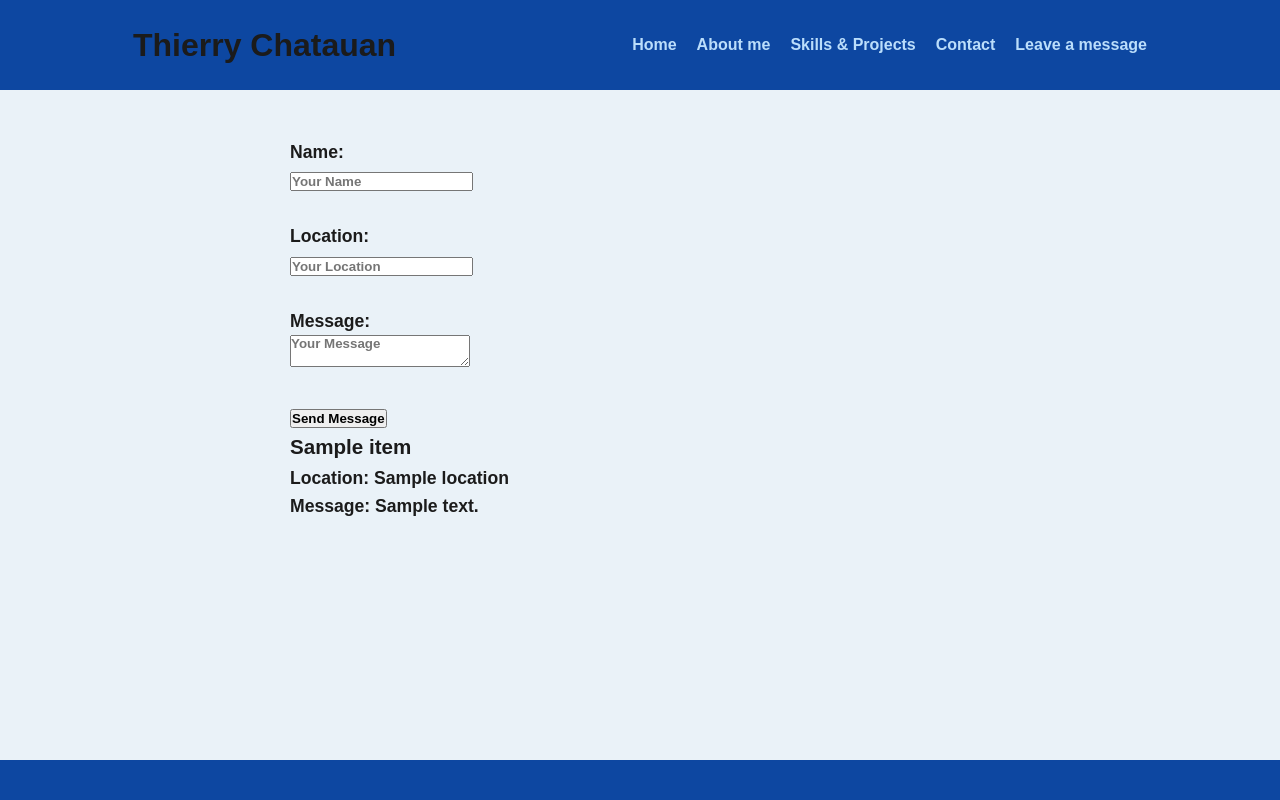
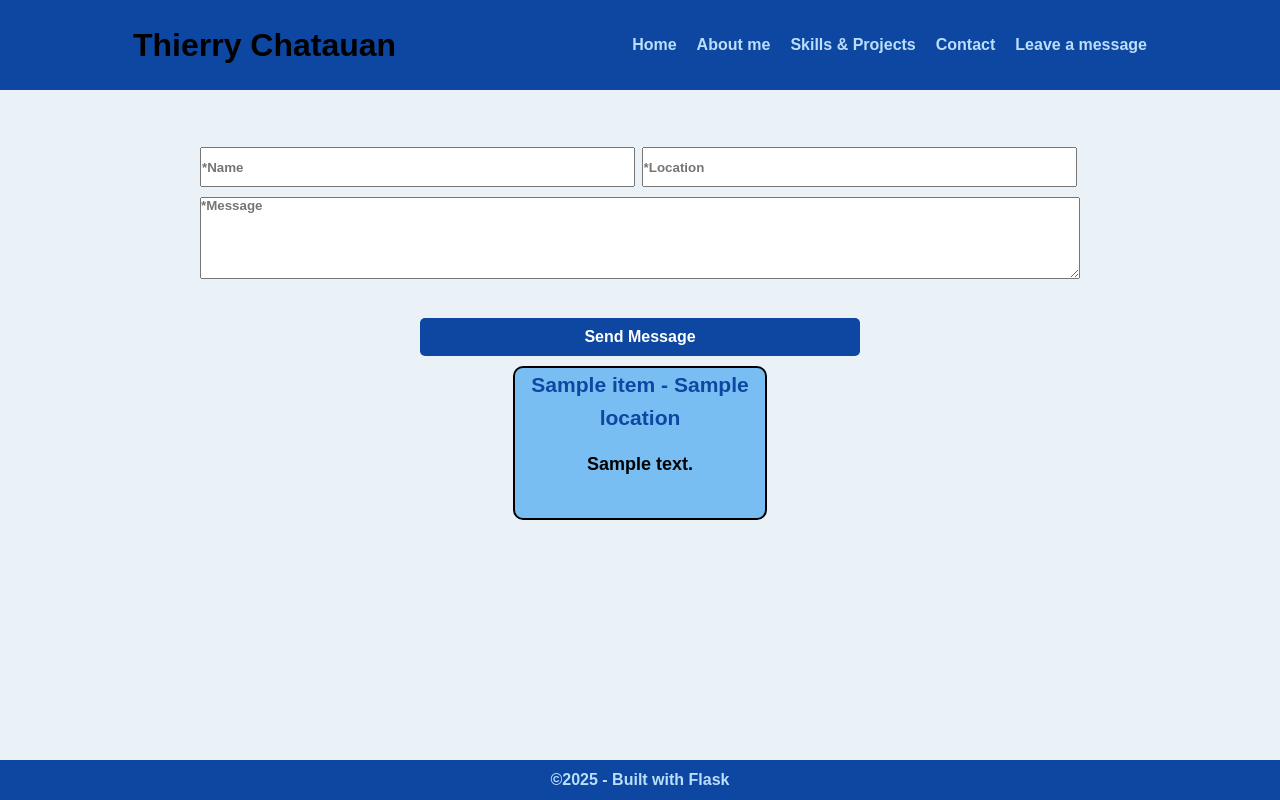
Before and after one commit to thierry-chatauan/python_project, a Flask app: page /leaveamessage in a window 1280 px wide. Run offline with Flask 3, Linux system fonts and the light colour scheme; a database or web service that is not in the repository returns one stand-in record (values such as "Sample title"); data that the repository does not hold is empty.

Commit message:
Finishing css and checking for updates

```diff
--- a/app.py
+++ b/app.py
@@ -15,21 +15,44 @@ def aboutme():
 
 @app.route('/contact')
 def contact():
-    return render_template('contact.html')
+    contact_list = [
+        {
+        "social_media":"GitHub",
+        "link_of_social_media": "https://github.com/thierry-chatauan",
+        "icon": "github-icon.png"
+    },
+    {
+        "social_media":"LinkedIn",
+        "link_of_social_media": "https://ie.linkedin.com/in/thycbs",
+        "icon": "icons8-linkedin-50.png"
+    }
+    ]
+
+    return render_template('contact.html', contact_list = contact_list)
 
 @app.route('/skillsandprojects')
 def skillsandprojects():
     skills_data = {
         "technical": [
             "Front-End: HTML5, CSS3, JavaScript (DOM manipulation, APIs)",
-            "Back-End: Python, Flask (building a project management tool)"
+            "Back-End: Python, Flask (building this portifolio project )"
         ],
         "soft": [
-            "Problem-solving (debugging complex errors)",
             "Self-learning (documenting my coding journey)"
         ]
     }
-    return render_template('skillsandprojects.html', skills=skills_data)
+    projects = [
+    {
+        "name_of_project": "Web page developed with HTML and CSS",
+        "link_of_project": "https://thierry-chatauan.github.io/ucd-website-project/"
+    },
+    {
+        "name_of_project": "To-do list built with vanilla JavaScript",
+        "link_of_project": "https://thierry-chatauan.github.io/ucd_js_project/"
+    }
+]
+    return render_template('skillsandprojects.html', skills=skills_data, projects=projects)
+
 
 @app.route('/leaveamessage', methods=['GET', 'POST'])
 def leaveamessage():
@@ -50,11 +73,11 @@ def leaveamessage():
             "location": location,
             "message": message
         }
-        response = requests.post("https://json-alura-geek.vercel.app/users", submitted_data)
+        response = requests.post("https://674edcf2bb559617b26d0bca.mockapi.io/api/v1/users", submitted_data)
         redirect('/leaveamessage')
 
     try:
-        response = requests.get("https://json-alura-geek.vercel.app/users")
+        response = requests.get("https://674edcf2bb559617b26d0bca.mockapi.io/api/v1/users")
         data = response.json()
         print(data)
     except Exception as e:
--- a/static/css/style.css
+++ b/static/css/style.css
@@ -1,3 +1,4 @@
+/* General Css */
 * {
     margin: 0;
     padding: 0;
@@ -7,10 +8,8 @@
 
 body {
     background-color: #EAF2F8;
-    /* Azul muito claro */
     display: flex;
     flex-direction: column;
-    color: #1B1B1B;
 }
 
 header {
@@ -21,7 +20,7 @@ header {
     padding: 15px;
 }
 
-.menu {
+header .menu {
     display: flex;
     align-items: center;
     justify-content: space-around;
@@ -29,51 +28,50 @@ header {
     margin: auto;
 }
 
-ul {
+header .menu ul {
     display: flex;
     gap: 20px;
 }
 
-li {
+header .menu ul li {
     list-style: none;
 }
 
-a {
+header .menu ul li a {
     text-decoration: none;
     color: #BBDEFB;
-    /* Azul claro */
-    transition: color 0.3s;
+    transition: color 0.3s, transform 0.3s ease ;
+    display: inline-block;
 }
 
-a:hover {
+header .menu ul li a:hover {
     color: #64B5F6;
-    /* Azul médio ao hover */
+    transform: scale(1.05);
 }
 
+/* Applies to the contents in  the pages */
 .container {
-    max-width: 700px;
-    margin: 2rem auto;
-    padding: 1rem;
-    font-size: 1.1rem;
+    max-width: 900px;
+    margin: 32px auto;
+    padding: 15px;
+    font-size: 18px;
     line-height: 1.6;
 }
 
-.container h1, h2 {
-    margin-bottom: 1rem;
+.container h1, h2, h3 {
+    margin-bottom: 15px;
     color: #0D47A1;
-    /* Azul do cabeçalho */
 }
+
+.contact_title{
+    text-align: center;
+}
+
 
 .page-title {
     text-align: center;
-    color: #2c3e50;
-    /* Dark blue-gray - adjust to match your theme */
-    margin-bottom: 2rem;
-    font-size: 2.5rem;
-    font-weight: 700;
+    font-size: 40px;
     letter-spacing: 10px;
-    padding-top: 1.5rem;
-    animation: fadeIn 1s ease-in-out;
 }
 
 .page-title::after {
@@ -82,8 +80,7 @@ a:hover {
     width: 80px;
     height: 3px;
     background: #3498db;
-    /* Your blue accent color */
-    margin: 0.5rem auto 0;
+    margin: 10px auto 20px;
 }
 
 .fade-slide {
@@ -111,5 +108,80 @@ footer {
     align-items: center;
     display: flex;
     justify-content: center;
-  color: #EAF2F8;
+    color: #BBDEFB;
 }
+
+/* Skills and Projects */
+.project_links {
+    list-style:disc;
+}
+
+.project_links a {
+    color: #000000;
+}
+
+/* Contact */
+.contact_list{
+    display: flex;
+    justify-content: space-around;
+}
+
+/* form */
+form {
+    display: flex;
+    flex-direction: column;
+    padding: 10px;
+}
+
+form .form-detail {
+    display: flex;
+    height: 40px;
+    justify-content: space-between;
+    margin-bottom: 10px;
+}
+
+form .form-detail input {
+    width: 49%;
+}
+
+form #message {
+    height: 80px;
+    resize: vertical;
+}
+
+/* for each message */
+.api-messages {
+    display: flex;
+    flex-wrap: wrap;
+    justify-content: center;
+    gap: 10px;
+}
+
+.message-item {
+    display: flex;
+    flex-direction: column;
+    width: 250px;
+    height: 150px;
+    background-color: #79bef3;
+    border: 2px solid rgb(0, 0, 0);
+    border-radius: 10px;
+    text-align: center;
+}
+
+button[type="submit"] {
+    margin: auto;
+    width: 50%;
+    background-color: #0D47A1;
+    color: #fff;
+    padding: 10px 20px;
+    border: none;
+    border-radius: 5px;
+    cursor: pointer;
+    font-size: 1rem;
+    margin-top: 10px;
+    transition: background-color 0.3s ease;
+}
+
+button[type="submit"]:hover {
+    background-color: #1565C0;
+}
--- a/templates/aboutme.html
+++ b/templates/aboutme.html
@@ -28,7 +28,7 @@
                 to appreciate the beauty of stepping out of my comfort zone.</p>
 
             <p>Living abroad has not only shaped my perspective on life but also motivated me to pursue my passion for
-                technology and web development. This blog is part of that journey, where I share my progress,
+                technology and web development. This project is part of that journey, where I show my progress,
                 experiences, and lessons learned along the way.</p>
 
         </div>
--- a/templates/base.html
+++ b/templates/base.html
@@ -29,7 +29,7 @@
         {% endblock %}
     </div>
     <footer>
-        <!-- Thierry Chatauan -->
+        &copy;2025 - Built with Flask
     </footer>
 </body>
 
--- a/templates/home.html
+++ b/templates/home.html
@@ -6,7 +6,7 @@
 {% endblock %}
 {% block content %}
 <div class="container fade-slide">
-    <h1 class="page-title">Hello and welcome!</h1>
+    <h1 class="page-title">Hello and Welcome!</h1>
     <p>I'm Thierry, a Full Stack Web Development student at University College Dublin.</p>
 
     <p>This site is a personal project I built using <strong>Python</strong> and <strong>Flask</strong> as part of my
--- a/templates/leaveamessage.html
+++ b/templates/leaveamessage.html
@@ -2,25 +2,22 @@
 {% block content %}
 <div class="container fade-slide">
     <form method="POST" action="/leaveamessage">
-        <label for="name">Name:</label><br>
-        <input type="text" id="name" name="name" placeholder="Your Name" required><br><br>
+        <div class="form-detail">
+            <input type="text" id="name" name="name" placeholder="*Name" required><br><br>
+            <input type="text" id="location" name="location" placeholder="*Location" required><br><br>
+        </div>
 
-        <label for="location">Location:</label><br>
-        <input type="text" id="location" name="location" placeholder="Your Location" required><br><br>
-
-        <label for="message">Message:</label><br>
-        <textarea id="message" name="message" placeholder="Your Message" required></textarea><br><br>
+        <textarea id="message" name="message" placeholder="*Message" required></textarea><br>
 
         <button type="submit">Send Message</button>
     </form>
 
     <div class="api-messages">
         {% for message in messages %}
-        <div class="message-item">
-            <h3>{{ message.name }}</h3>
-            <p>Location: {{ message.location }}</p>
-            <p>Message: {{ message.message }}</p>
-        </div>
+        <ul class="message-item">
+            <h3>{{ message.name }} - {{ message.location }}</h3>
+            <p>{{ message.message }}</p>
+        </ul>
         {% endfor %}
     </div>
 </div>
```
Also changed, not shown: templates/contact.html (+14 -1 lines), templates/skillsandprojects.html (+28 -15 lines), static/icons/github-icon.png (added), static/icons/icons8-linkedin-50.png (added), static/js/script.js (deleted). Lines whose indentation alone changed are shown as unchanged.
